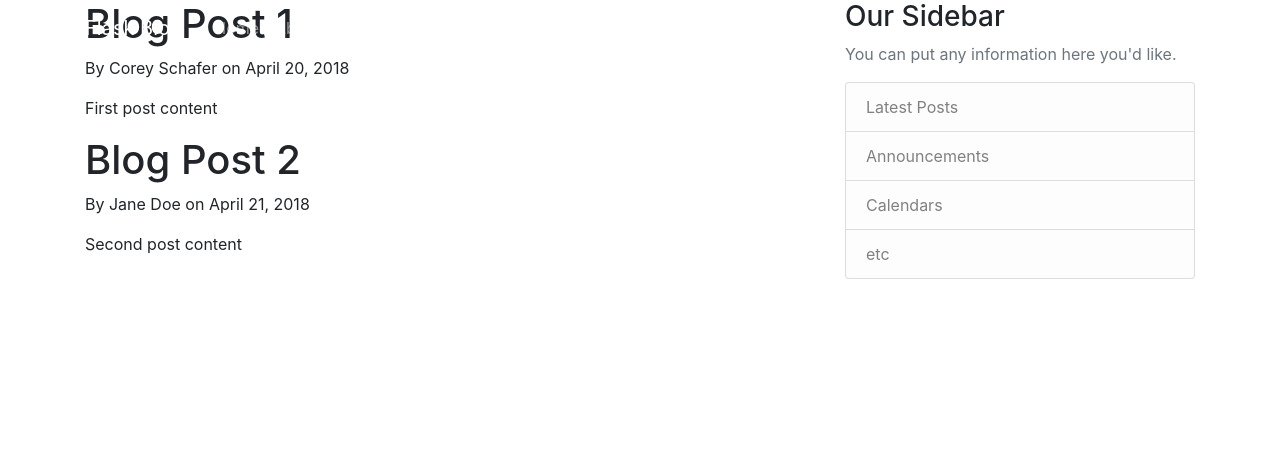
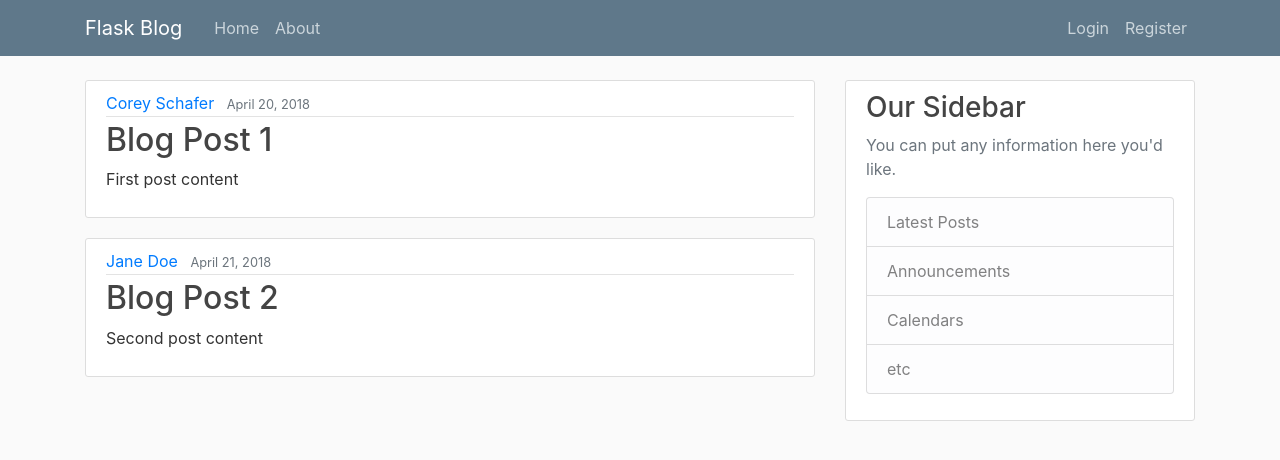
Before and after one commit to sandtr0ut/flask-blog, a Flask app: page / in a window 1280 px wide. Shown: the top 460 px of the page. Run offline with Flask 2, Linux system fonts and the light colour scheme; some libraries are stand-ins or nearby versions.

Commit message:
add static folder, custom css

```diff
--- a/flaskblog.py
+++ b/flaskblog.py
@@ -1,4 +1,4 @@
-from flask import Flask, render_template
+from flask import Flask, render_template, url_for
 app = Flask(__name__)
 
 posts = [
--- /dev/null
+++ b/static/main.css
@@ -0,0 +1,80 @@
+body {
+    background: #fafafa;
+    color: #333333;
+    margin-top: 5rem;
+}
+
+h1, h2, h3, h4, h5, h6 {
+    color: #444444;
+}
+
+.bg-steel {
+    background-color: #5f788a;
+}
+
+.site-header .navbar-nav .nav-link {
+    color: #cbd5db;
+}
+
+.site-header .navbar-nav .nav-link:hover {
+    color: #ffffff;
+}
+
+.site-header .navbar-nav .nav-link.active {
+    font-weight: 500;
+}
+
+.content-section {
+    background: #ffffff;
+    padding: 10px 20px;
+    border: 1px solid #dddddd;
+    border-radius: 3px;
+    margin-bottom: 20px;
+}
+
+.article-title {
+    color: #444444;
+}
+
+a.article-title:hover {
+    color: #428bca;
+    text-decoration: none;
+}
+
+.article-content {
+    white-space: pre-line;
+}
+
+.article-img {
+    height: 65px;
+    width: 65px;
+    margin-right: 16px;
+}
+
+.article-metadata {
+    padding-bottom: 1px;
+    margin-bottom: 4px;
+    border-bottom: 1px solid #e3e3e3
+}
+
+.article-metadata a:hover {
+    color: #333;
+    text-decoration: none;
+}
+
+.article-svg {
+    width: 25px;
+    height: 25px;
+    vertical-align: middle;
+}
+
+.account-img {
+    height: 125px;
+    width: 125px;
+    margin-right: 20px;
+    margin-bottom: 16px;
+}
+
+.account-heading {
+    font-size: 2.5rem;
+}
--- a/templates/home.html
+++ b/templates/home.html
@@ -1,8 +1,15 @@
 {% extends "layout.html" %}
 {% block content %}
 {% for post in posts %}
-<h1>{{ post.title }}</h1>
-<p>By {{ post.author }} on {{ post.date_posted }}</p>
-<p>{{ post.content }}</p>
+<article class="media content-section">
+    <div class="media-body">
+        <div class="article-metadata">
+            <a class="mr-2" href="#">{{ post.author }}</a>
+            <small class="text-muted">{{ post.date_posted }}</small>
+        </div>
+        <h2><a class="article-title" href="#">{{ post.title }}</a></h2>
+        <p class="article-content">{{ post.content }}</p>
+    </div>
+</article>
 {% endfor %}
 {% endblock content %}
```
